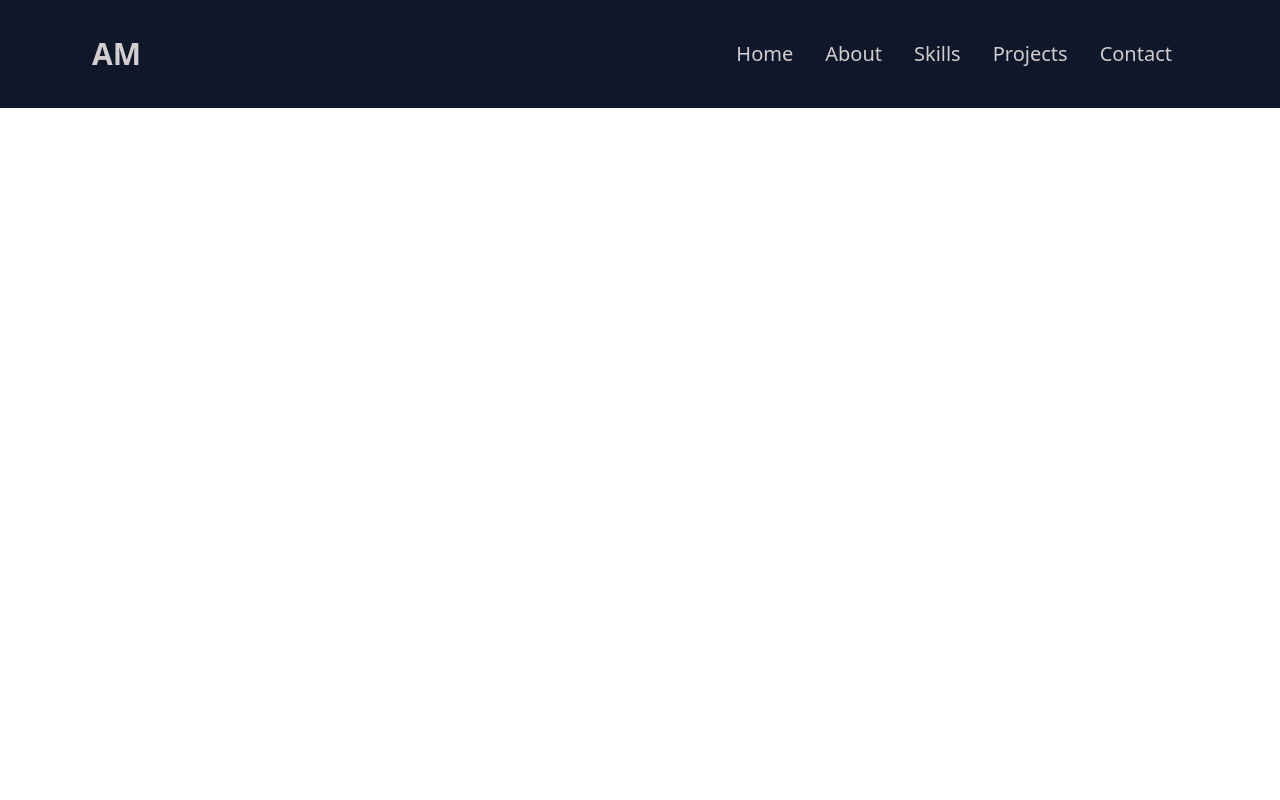
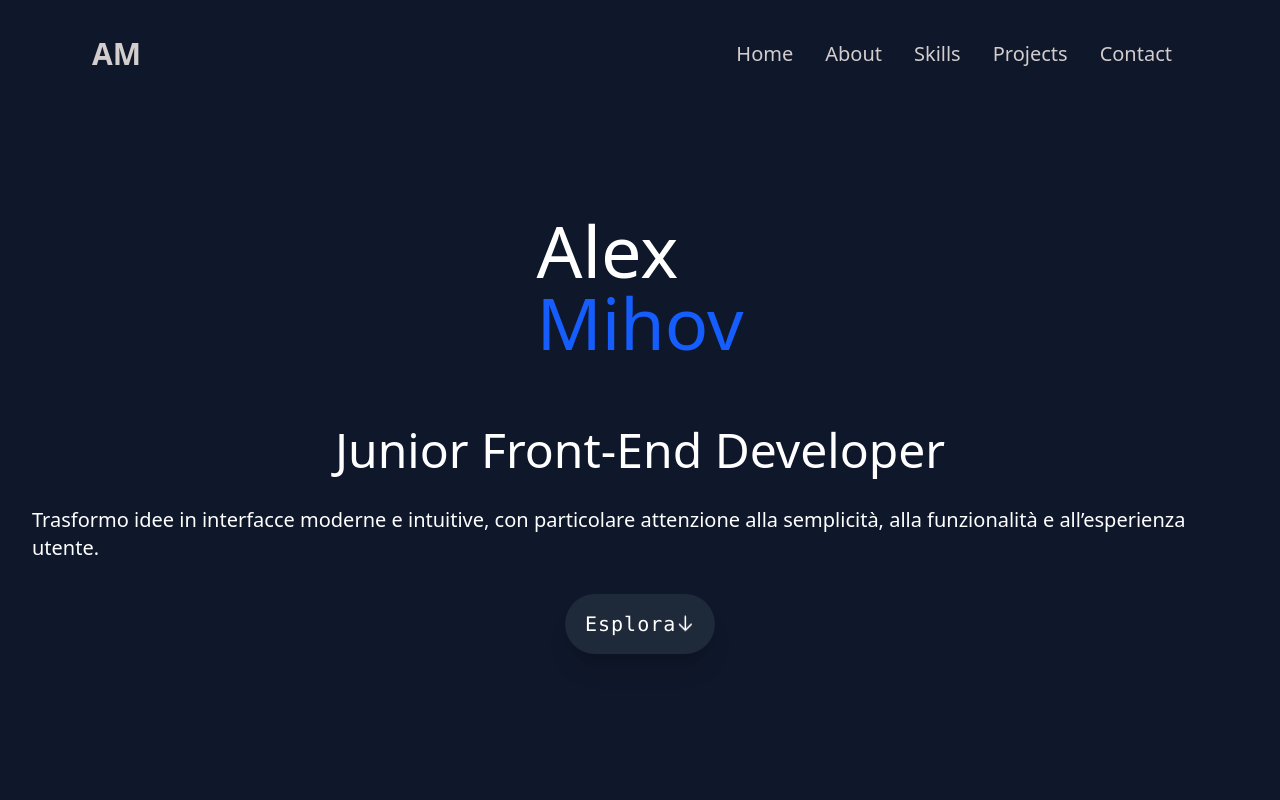
Before and after one commit to Alex-Mihov/portfolio, a React (Vite) app: page / in a window 1280 px wide. Shown: the top 800 px of the page. Built offline with nearby package versions, Linux system fonts and the light colour scheme.

Commit message:
feat: enhance Header and Hero components with improved layout and interactivity

```diff
--- a/src/components/Header/Header.jsx
+++ b/src/components/Header/Header.jsx
@@ -1,40 +1,49 @@
 import { Link } from "react-router-dom";
+import { useState, useEffect } from "react";
 
-const headerButtons = [
-  { label: "Home", path: "/" },
-  { label: "About", path: "/aboutme" },
-  { label: "Skills", path: "/myskills" },
-  { label: "Projects", path: "/projects" },
-  { label: "Contact", path: "/contact" },
-];
+const headerButtons = ["Home", "About", "Skills", "Projects", "Contact"];
 
 export default function Header() {
+  const [scrolled, setScrolled] = useState(false);
+
+  useEffect(() => {
+    const handleScroll = () => {
+      setScrolled(window.scrollY > 0);
+    };
+
+    window.addEventListener("scroll", handleScroll);
+    return () => window.removeEventListener("scroll", handleScroll);
+  }, []);
+
   return (
     <>
-      <div className="flex justify-between items-center
-                      h-fit w-[100%] py-9 px-23 bg-[#0f172a]">
-        <Link to={"/"}
-          className="text-3xl font-[750] text-[#d3cdcd]
-         hover:text-white
-          transition-colors duration-300 ease-in-out
-          cursor-pointer">
+      <div
+        className={`fixed top-0 left-0 w-full flex justify-between items-center
+          py-9 px-23 transition-all duration-300 ease-in-out z-50
+          ${scrolled
+            ? "bg-[#0f172a]/60 border-b border-gray-500 backdrop-blur-md"
+            : "bg-[#0f172a] border-b-0"
+          }`}
+      >
+        <Link
+          to={"/"}
+          className="text-3xl font-[750] text-[#d3cdcd] hover:text-white transition-colors duration-300 ease-in-out cursor-pointer"
+        >
           AM
         </Link>
 
         <div className="flex text-[#d3cdcd] text-xl font-medium">
           {headerButtons.map((btn) => (
-            <Link
-              to={btn.path}
-              className="mx-4 hover:text-white
-               transition-colors duration-300 ease-in-out
-               cursor-pointer"
-              key={btn.label}
+            <div
+              className="mx-4 hover:text-white transition-colors duration-300 ease-in-out cursor-pointer"
+              key={btn}
             >
-              {btn.label}
-            </Link>
+              {btn}
+            </div>
           ))}
         </div>
       </div>
+      <div />
     </>
   );
 }
--- a/src/components/Main/Hero.jsx
+++ b/src/components/Main/Hero.jsx
@@ -2,10 +2,35 @@ import React from 'react'
 
 export default function Hero() {
     return (
-        <div className='min-h-screen'>
+        <div className='min-h-[800px] bg-[#0f172a] flex flex-col justify-center items-center py-8'>
 
+            <div className='text-7xl m-17'>
+                <h1 className='text-white'>Alex</h1>
+                <h1 className='text-blue-600'>Mihov</h1>
+            </div>
+            <h3 className='text-5xl text-white'>Junior Front-End Developer </h3>
+            <span className='text-white text-xl m-8'>Trasformo idee in interfacce moderne e intuitive, con particolare attenzione alla semplicità, alla funzionalità e all’esperienza utente.</span>
 
+            <button
+                className="cursor-pointer flex items-center justify-between bg-gray-800 px-5 py-4 rounded-full text-white text-xl tracking-wider shadow-xl hover:bg-gray-600 hover:scale-105 duration-500 hover:ring-1 font-mono w-[150px]"
+            >
+                Esplora
+                <svg
+                    xmlns="http://www.w3.org/2000/svg"
+                    fill="none"
+                    viewBox="0 0 24 24"
+                    stroke-width="2"
+                    stroke="currentColor"
+                    class="w-5 h-5 animate-bounce"
+                >
+                    <path
+                        stroke-linecap="round"
+                        stroke-linejoin="round"
+                        d="M19.5 13.5 12 21m0 0-7.5-7.5M12 21V3"
+                    ></path>
+                </svg>
+            </button>
 
-        </div>
+        </div >
     )
 }
```
